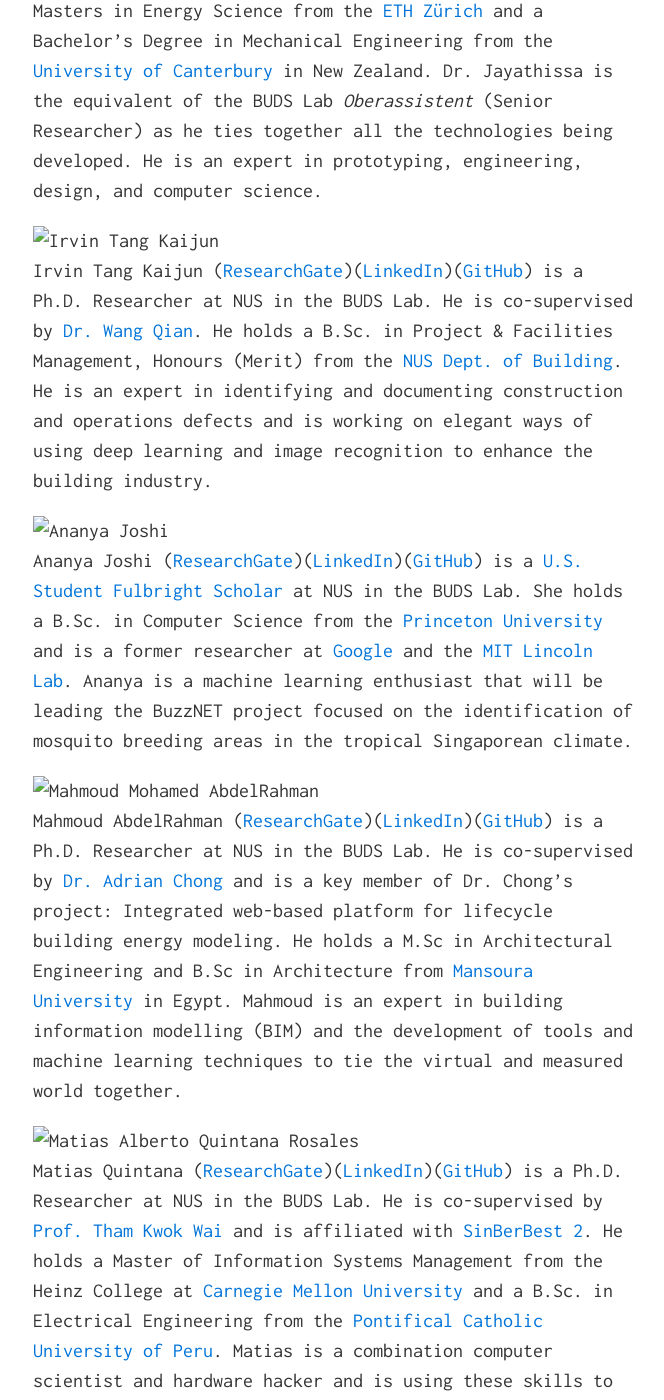
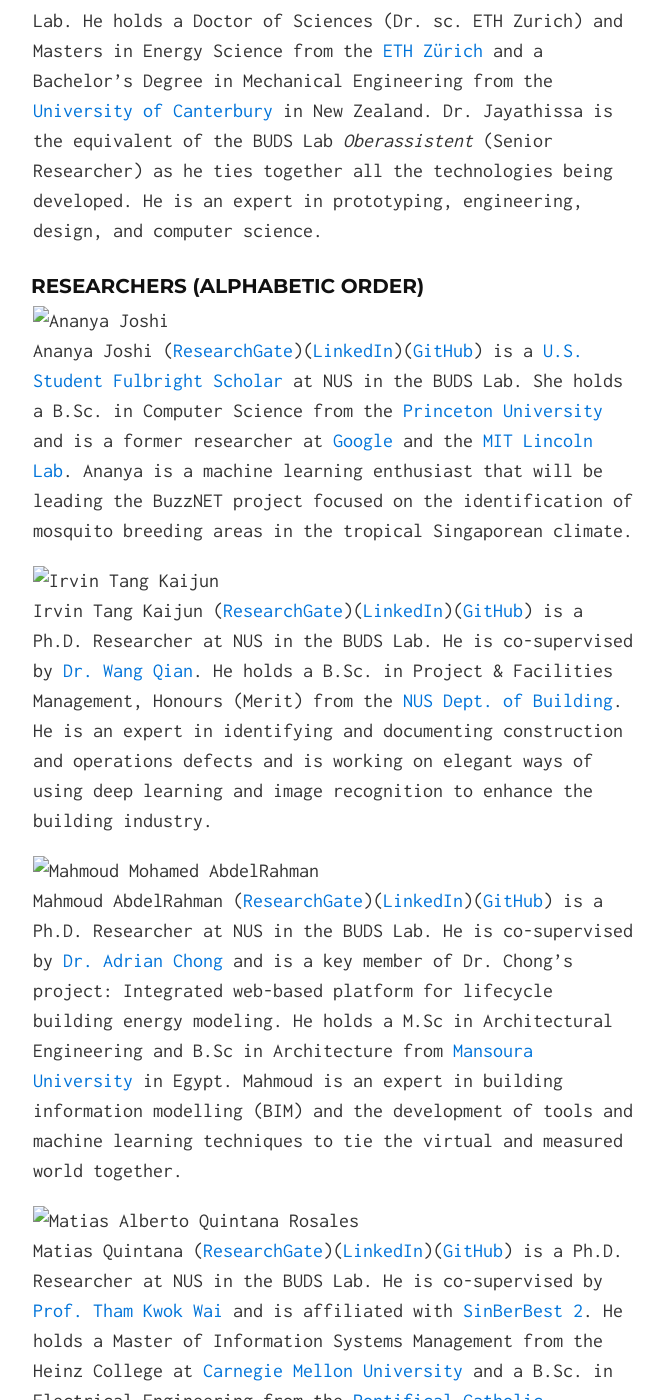
Before and after one commit to buds-lab/buds-lab.github.io, a Jekyll site: the page built from index.md, in a window 1280 px wide and 1400 px high, scrolled down 2814 px. Shown: the whole window, without its empty margins (307-971 px from the left). Built offline with Jekyll 4.4.1, drawn with Linux system fonts in a browser that asks for light colours.

Commit message:
changed order

```diff
--- a/index.md
+++ b/index.md
@@ -54,12 +57,15 @@ Dr. Prageeth Jayathissa ([ResearchGate](https://www.researchgate.net/profile/Pra
 Dongkyu Lee ([ResearchGate](https://www.researchgate.net/profile/Dongkyu_Lee10){:target="_blank"})([LinkedIn](https://www.linkedin.com/in/dongkyu-lee-5ba66764/){:target="_blank"})([GitHub](https://github.com/Kyu2){:target="_blank"}) is a Research Associate and Ph.D. candidate at NUS in the BUDS Lab. He holds a [MSc. in Machine Learning](https://ee.kaist.ac.kr/?language=en){:target="_blank"} from the Korea Advanced Institute of Science and Technology (KAIST), a [MSc. in Environmental Engineering and Sustainable Development](http://www.imperial.ac.uk/civil-engineering/prospective-students/postgraduate-taught-admissions/environmental-engineering-cluster/msc-environmental-engineering/){:target="_blank"} from Imperial College London, and a dual Bachelor's Degree in Architectural Engineering from the [Illinois Institute of Technology](https://engineering.iit.edu/programs/undergraduate/bachelor-science-architectural-engineering){:target="_blank"} and [Hanyang University](http://www.hanyang.ac.kr/web/eng/e1012){:target="_blank"}. He has worked as a research manager at Hyundai Engineering for three years before coming to NUS and is an expert in machine learning for the built environment and IoT analytics. -->
 <!-- ![Tapeesh Sood](buds-lab.github.io/tapeesh.png)
 Tapeesh Sood ([ResearchGate](https://www.researchgate.net/profile/Tapeesh_Sood){:target="_blank"})([LinkedIn](https://www.linkedin.com/in/tapeeshsood/){:target="_blank"})([GitHub](https://github.com/tapeesh){:target="_blank"}) is a Research Associate at NUS in the BUDS Lab. He holds a MSc. in Integrated Sustainable Design from the [NUS School of Design & Environment](http://www.nus.edu.sg/nusbulletin/school-of-design-and-environment/graduate-education/coursework-programmes/degree-requirements/master-of-science-in-integrated-sustainable-design/){:target="_blank"} and Bachelor's of Architecture from [Gujarat University](http://www.gujaratuniversity.ac.in/web/){:target="_blank"} in India. Tapeesh is a 3D expert and is working on prototypes of spatio-temporal data visualization and a project to collect personal IEQ data in clever ways. -->
+
+#### Researchers (Alphabetic Order)
+
+![Ananya Joshi](buds-lab.github.io/ananya.png)
+Ananya Joshi ([ResearchGate](https://www.researchgate.net/profile/Ananya_Joshi){:target="_blank"})([LinkedIn](https://www.linkedin.com/in/ananyaajoshi/){:target="_blank"})([GitHub](https://github.com/ananion-cation){:target="_blank"}) is a [U.S. Student Fulbright Scholar](https://www.cies.org/){:target="_blank"} at NUS in the BUDS Lab. She holds a B.Sc. in Computer Science from the [Princeton University](https://www.princeton.edu/){:target="_blank"} and is a former researcher at [Google](https://research.google.com/search.html){:target="_blank"} and the [MIT Lincoln Lab](https://www.ll.mit.edu/){:target="_blank"}. Ananya is a machine learning enthusiast that will be leading the BuzzNET project focused on the identification of mosquito breeding areas in the tropical Singaporean climate.
+
 ![Irvin Tang Kaijun](buds-lab.github.io/irvin1.png)
 Irvin Tang Kaijun ([ResearchGate](https://www.researchgate.net/profile/Irvin_Tang){:target="_blank"})([LinkedIn](https://www.linkedin.com/in/irvintang/){:target="_blank"})([GitHub](https://github.com/irrhuh){:target="_blank"}) is a Ph.D. Researcher at NUS in the BUDS Lab. He is co-supervised by [Dr. Wang Qian](http://www.bdg.nus.edu.sg/documents/about-us/faculty/staff_bdgwang_082018.pdf){:target="_blank"}. He holds a B.Sc. in Project & Facilities Management, Honours (Merit) from the [NUS Dept. of Building](http://www.bdg.nus.edu.sg/undergraduate/PFM-curriculum.html){:target="_blank"}. He is an expert in identifying and documenting construction and operations defects and is working on elegant ways of using deep learning and image recognition to enhance the building industry.
 
-
-![Ananya Joshi](buds-lab.github.io/ananya.png)
-Ananya Joshi ([ResearchGate](https://www.researchgate.net/profile/Ananya_Joshi){:target="_blank"})([LinkedIn](https://www.linkedin.com/in/ananyaajoshi/){:target="_blank"})([GitHub](https://github.com/ananion-cation){:target="_blank"}) is a [U.S. Student Fulbright Scholar](https://www.cies.org/){:target="_blank"} at NUS in the BUDS Lab. She holds a B.Sc. in Computer Science from the [Princeton University](https://www.princeton.edu/){:target="_blank"} and is a former researcher at [Google](https://research.google.com/search.html){:target="_blank"} and the [MIT Lincoln Lab](https://www.ll.mit.edu/){:target="_blank"}. Ananya is a machine learning enthusiast that will be leading the BuzzNET project focused on the identification of mosquito breeding areas in the tropical Singaporean climate.
 
 ![Mahmoud Mohamed AbdelRahman](buds-lab.github.io/mahmoudouf.jpg)
 Mahmoud AbdelRahman ([ResearchGate](https://www.researchgate.net/profile/Mahmoud_Abdelrahman3){:target="_blank"})([LinkedIn](https://www.linkedin.com/in/mahmoudouf/){:target="_blank"})([GitHub](https://github.com/MahmoudAbdelRahman){:target="_blank"}) is a Ph.D. Researcher at NUS in the BUDS Lab. He is co-supervised by [Dr. Adrian Chong](http://blog.nus.edu.sg/adrianchong/about/){:target="_blank"} and is a key member of Dr. Chong's project: Integrated web-based platform for lifecycle building energy modeling. He holds a M.Sc in Architectural Engineering and B.Sc in Architecture from [Mansoura University](http://www.mans.edu.eg/en){:target="_blank"} in Egypt. Mahmoud is an expert in building information modelling (BIM) and the development of tools and machine learning techniques to tie the virtual and measured world together.
```
Also changed, not shown: other parts of index.md (+3 -0 lines).
